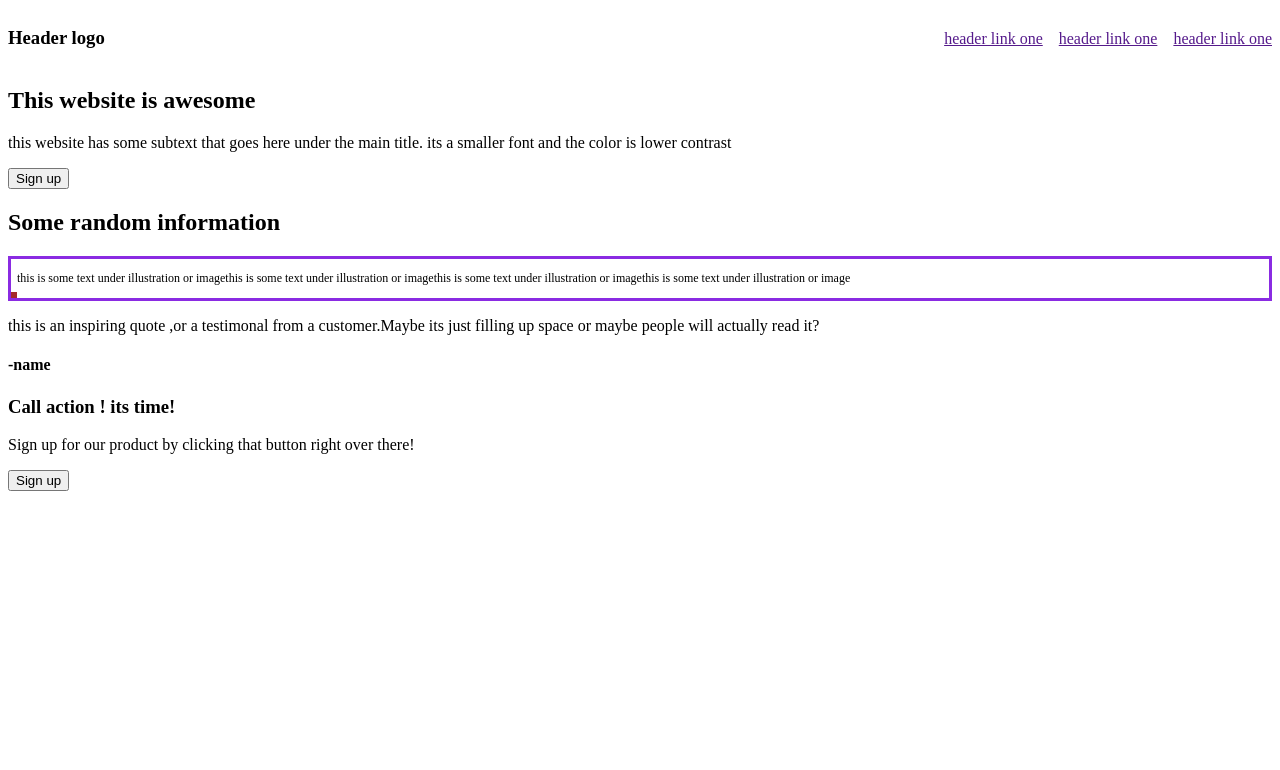
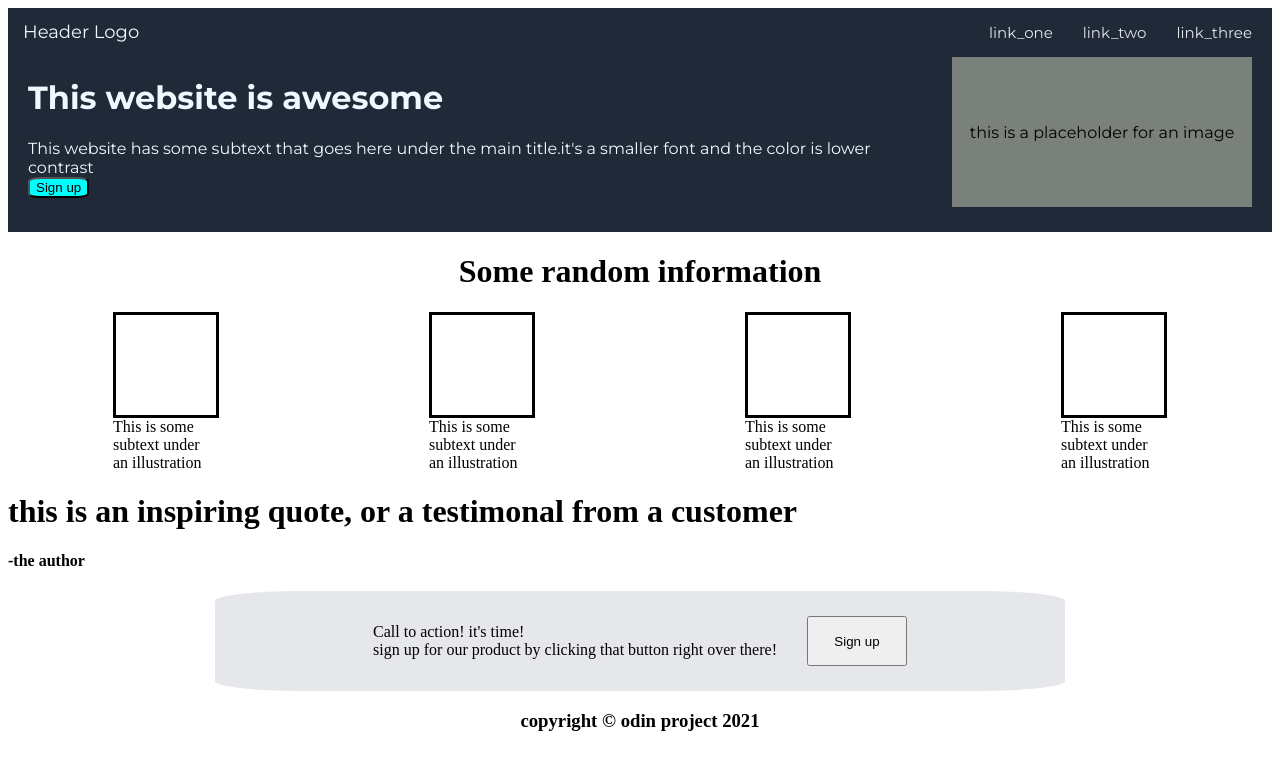
Before and after one commit to pachipentaveerabhargavi/Landing_page, a plain HTML site: page index.html in a window 1280 px wide. Drawn offline with Linux system fonts and the light colour scheme.

Commit message:
rough landing page

```diff
--- a/index.html
+++ b/index.html
@@ -1,53 +1,88 @@
 <!DOCTYPE html>
 <html>
     <head>
-        <link rel = "stylesheet" href ="style.css">
+        <link rel="stylesheet" href="style.css">
+        <title>Landing page</title>
     </head>
+
     <body>
-        <header>
-            <nav class="container_one">
-                <h3 class ="logo">Header logo</h3>
-                <a href>header link one</a>
-                <a href>header link one</a>
-                <a href>header link one</a>
-            </nav>
-        <main>
-            <section>
-                <h1> This website is awesome</h1>
-                <p>this website has some subtext that goes here under the main title. its a smaller font and the color is lower contrast</p>
-                <button>Sign up</button>
-            </section>
-            <section>
-                <h1>Some random information</h1>
+    <div class="main">
 
-                <div class="container_two">
-                    <div class="container_two_one">
-                    <div ></div>
-                    <div></div>
-                    <div ></div>
-                    <div ></div>
-                    </div>
+        <div class="header">
 
-                    <p>this is some text under illustration or image</p>
-                    <p>this is some text under illustration or image</p>
-                    <p>this is some text under illustration or image</p>
-                    <p>this is some text under illustration or image</p>
+            <div class="logo">
+                Header Logo
+            </div>
+            <ul class="header_links">
+                <li>
+                    <a href ="header_link1">link_one</a>
+                    <a href ="header_two">link_two</a>
+                    <a href ="header_three">link_three</a>
+                </li>
+            </ul>
+        </div>
+
+        <div class="welcome">
+            <div class="left_align">
+            <h1 id="welcome">This website is awesome</h1>
+            <div class="text">This website has some subtext that goes here under the main title.it's a smaller font and the color is lower contrast</div>
+            <button class="signup" >Sign up</button>
+            </div>
+            <div class="right_align">
+            <div class="placeholder">this is a placeholder for an image</div>
+            </div>
+        </div>
+    </div>
+    <h1 id="info">Some random information</h1>
+            <div class="info">
+                <div >
+                <div class="box"></div>
+                <div class="sub_text">This is some subtext under an illustration</div>
                 </div>
-            </section>
-            <section>
-                <p>this is an inspiring quote ,or a testimonal from a customer.Maybe its just filling up space or maybe people will actually read it?</p>
-                <h4>-name</h4>
-            </section>
 
-        </main>
-        <footer>
-            <h3>Call action ! its time!</h3>
-            <p>Sign up for our product by clicking that button right over there!</p>
-            <button>Sign up</button>
+                <div>
+                <div class="box"></div>
+                <div class="sub_text">This is some subtext under an illustration</div>
+                </div>
 
-        </footer>
+                <div>
+                <div class="box"></div>
+                <div class="sub_text">This is some subtext under an illustration</div>
+                </div>
+
+                <div>
+                <div class="box"></div>
+                <div class="sub_text">This is some subtext under an illustration</div>
+                </div>
+            </div>
+
+            <div class="quote">
+                <h1 id="quote">
+                    this is an inspiring quote, or a testimonal from a customer
+                </h1>
+                <h4>-the author</h4>
+            </div>
 
 
-        </header>
+        <div class="above_footer">
+            <div class="sign_up">
+                <div class="action">
+                <div>Call to action! it's time!</div>
+                <div>sign up for our product by clicking that button right over there!</div>
+                </div>
+                <button id="super_sign_up" >Sign up</button>
+            </div>
+
+            </div>
+
+        </div>
+        <div class="footer">
+            <h3>copyright &#169 odin project 2021</h3>
+        </div>
+
+
+
+
     </body>
+
 </html>
--- a/style.css
+++ b/style.css
@@ -1,29 +1,137 @@
-.container_one{
-    display:flex;
-    justify-content: left;
-    gap:1em;
-    align-items: first baseline;
+@import url('https://fonts.googleapis.com/css2?family=Montserrat:ital,wght@0,100..900;1,100..900&display=swap');
+.header{
+    display: flex;
+    justify-content: space-between;
+    align-items: baseline;
 
 
 }
 
- .logo{
-    flex: 2 1 0 ;
-}
+.header_links{
+    list-style-type: none;
+    font-size: 15px;
+    display:flex;
+    gap:3px;
+    margin-right: 20px;
 
-.container_two{
-    display:flex;
-    flex-direction: row;
-    font-size: 12px;
-    align-items: last baseline;
-    align-items: end;
-    border: solid blueviolet
-}
-
-.container_two_one{
-    align-items: start;
-    background-color: black;
-    border:solid brown
 
 
 }
+li{
+    display: flex;
+    gap: 2em;
+
+
+}
+
+a{
+    text-decoration: none;
+    color: #E5E7EB;
+
+}
+.logo{
+    margin-left: 15px;
+    font-size: 18px;
+
+}
+
+.main{
+    background-color: #1F2937;
+    font-family: "Montserrat", sans-serif;
+    color: aliceblue;
+
+
+}
+
+.placeholder{
+    background-color: #7a807a;
+    color: black;
+    width: px;
+    height: 150px;
+    width:300px;
+    display: flex;
+    justify-content: center;
+    align-items: center;
+    margin-bottom: 25px;
+    margin-left: 20px;
+
+
+}
+
+.welcome{
+    display: flex;
+    flex-direction: row;
+
+}
+
+.left_align{
+    margin-left: 20px;
+}
+.right_align{
+    margin-right: 20px;
+}
+
+.signup{
+    border-radius:20%;
+    background-color: aqua;
+    margin-bottom: 20px;
+
+}
+
+.info{
+    display: flex;
+    justify-content: space-around;
+    flex-wrap: wrap;
+
+}
+
+.box{
+    width:100px;
+    height:100px;
+    border: solid black
+
+}
+
+#info{
+    text-align: center;
+}
+
+.sub_text{
+    width:100px;
+
+}
+
+.sign_up{
+    background-color: #E5E7EB;
+    display: flex;
+    gap:30px;
+    justify-content: center;
+    align-items: center;
+    height:100px;
+    width:850px;
+    border-radius: 10%;
+
+
+
+
+}
+
+.footer{
+    display: flex;
+    justify-content: center;
+
+
+
+}
+
+#super_sign_up{
+    width:100px;
+    height:50px;
+
+}
+
+
+.above_footer{
+    display:flex;
+    justify-content: center;
+}
```
Also changed, not shown: 1 other file.
